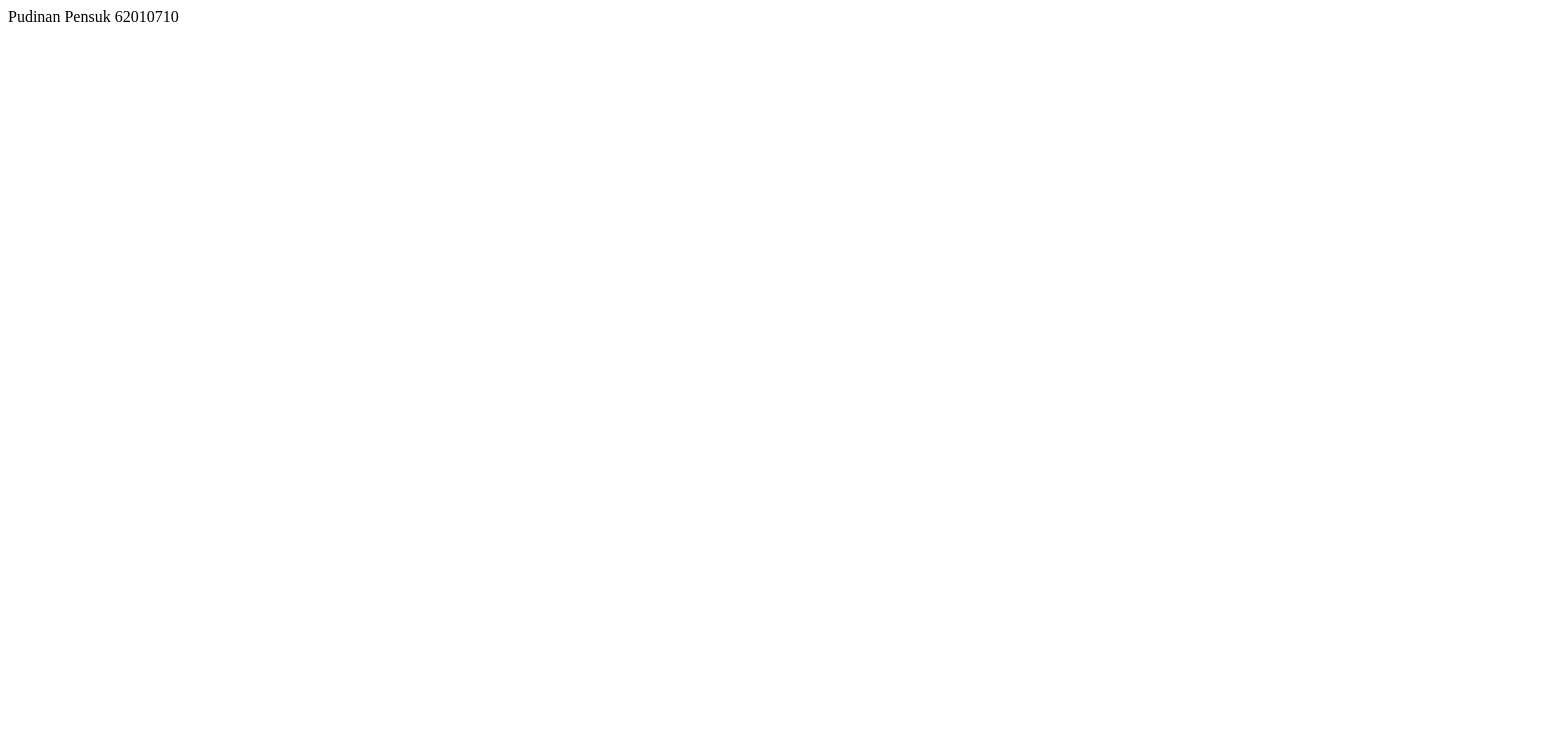
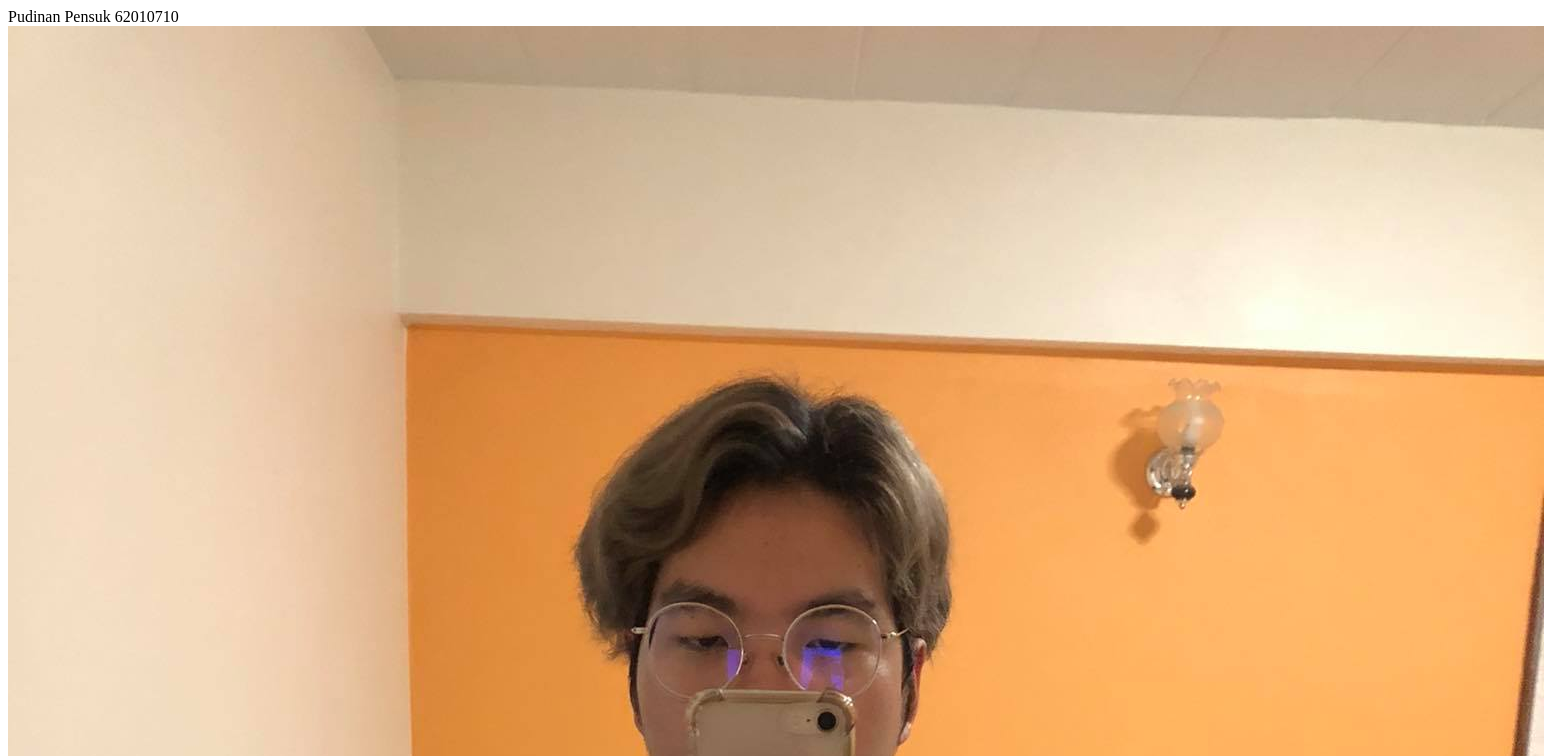
Before and after one commit to gutpdn/pudinan.github.io, a plain HTML site: page index.html in a window 1280 px wide. Shown: the top 756 px of the page, 1544 px wide, since content can reach past the window. Drawn offline with Linux system fonts and the light colour scheme.

Commit message:
updatephoto0

```diff
--- a/index.html
+++ b/index.html
@@ -6,5 +6,6 @@
   <body>
     Pudinan Pensuk
     62010710
+    <img src="image/1.jpg" alt="photo">
   </body>
 </html>
```
Also changed, not shown: image/1.jpg (added).
